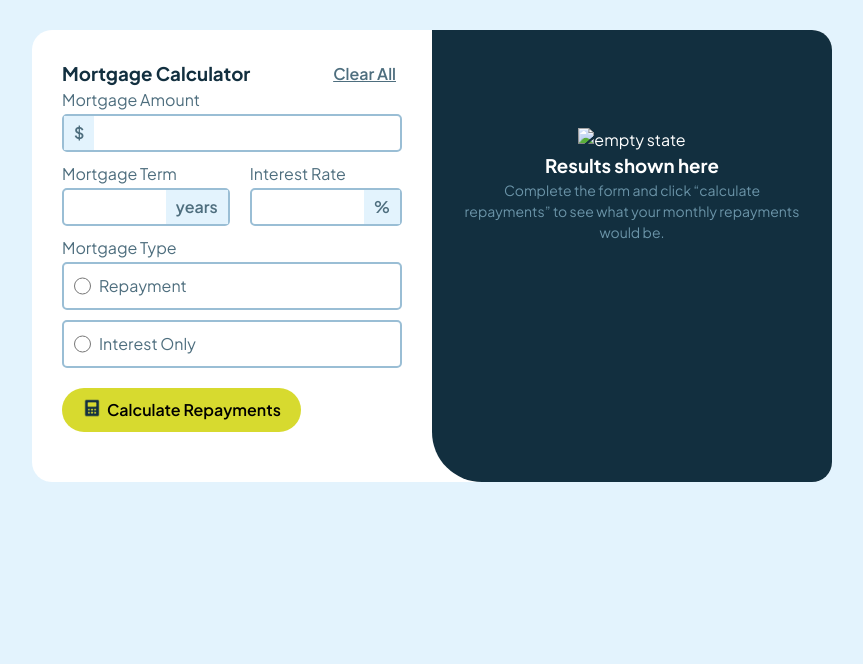
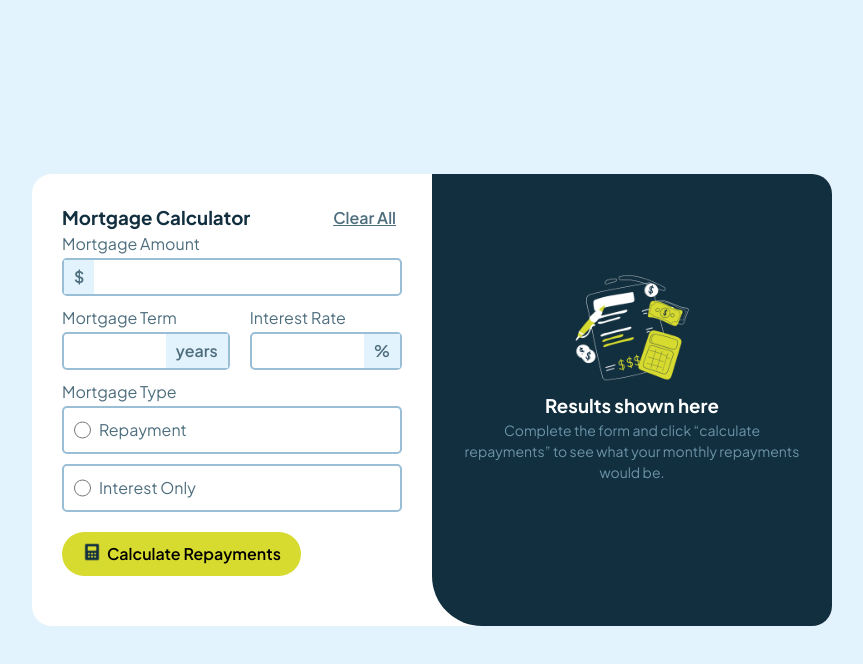
Before and after one commit to zfairouz/Mortgage-Repayment, a plain HTML site: page index.html in a window 1280 px wide. Shown: the whole page, without its empty margins (208-1071 px from the left). Drawn offline with Linux system fonts and the light colour scheme.

```diff
--- a/index.html
+++ b/index.html
@@ -83,7 +83,7 @@
     <!-- Right section -->
     <section class="right-card">
       <div class="flex-box result">
-        <img src="./images/illustration-empty.svg" alt="empty state" />
+        <img src="images/Layer_1.png" alt="empty state" />
         <h3>Results shown here</h3>
         <p>
           Complete the form and click “calculate repayments” to see what your monthly repayments would be.
--- a/style.css
+++ b/style.css
@@ -17,6 +17,14 @@
     --Slate-500: hsl(200, 26%, 54%);
     --Slate-700: hsl(200, 24%, 40%);
     --Slate-900: hsl(202, 55%, 16%);
+}
+
+body {
+  display: flex;
+  align-items: center;
+  justify-content: center;
+  min-height: 100vh;
+  padding: 20px;
 }
 
 html {
```
